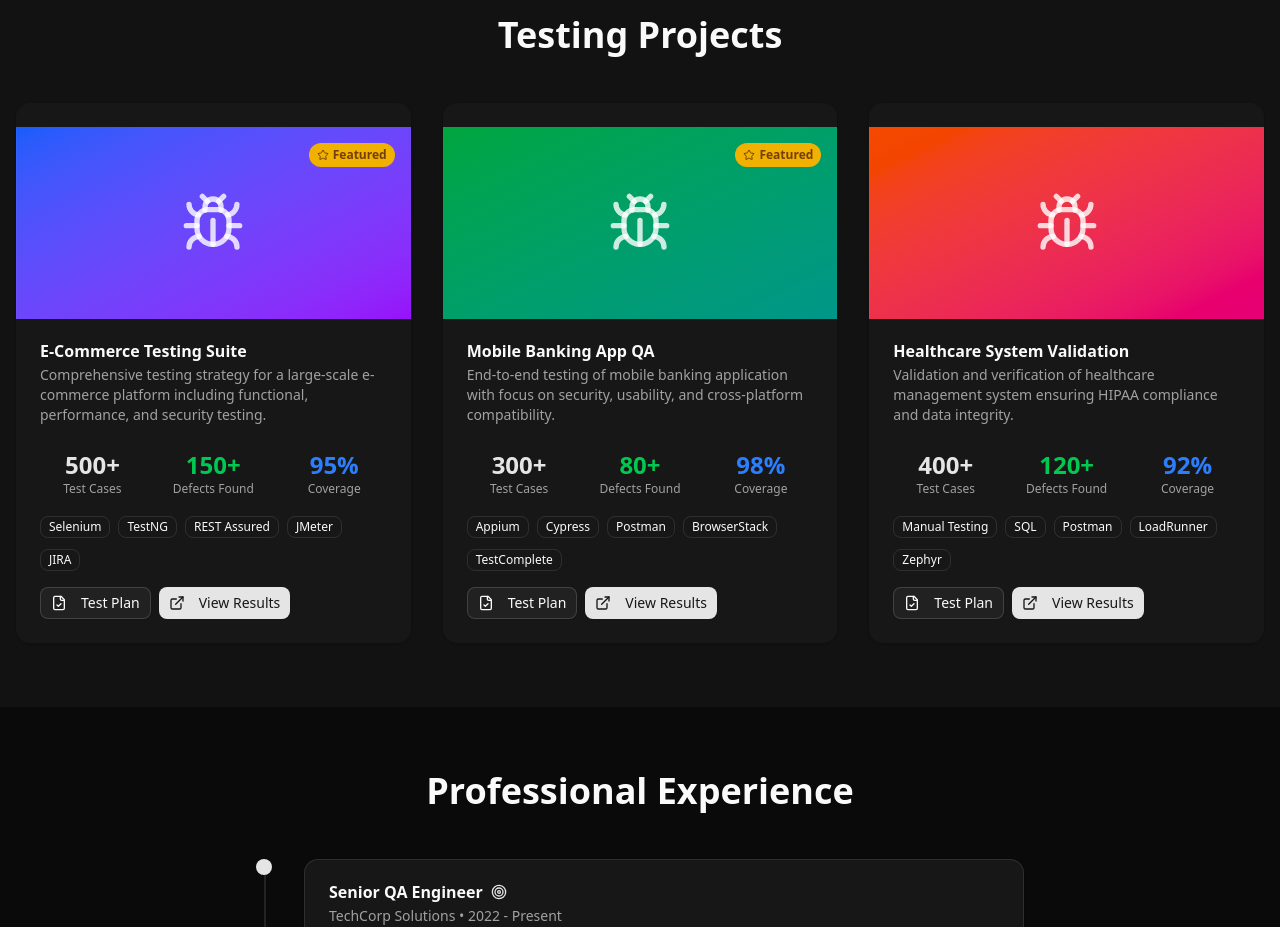
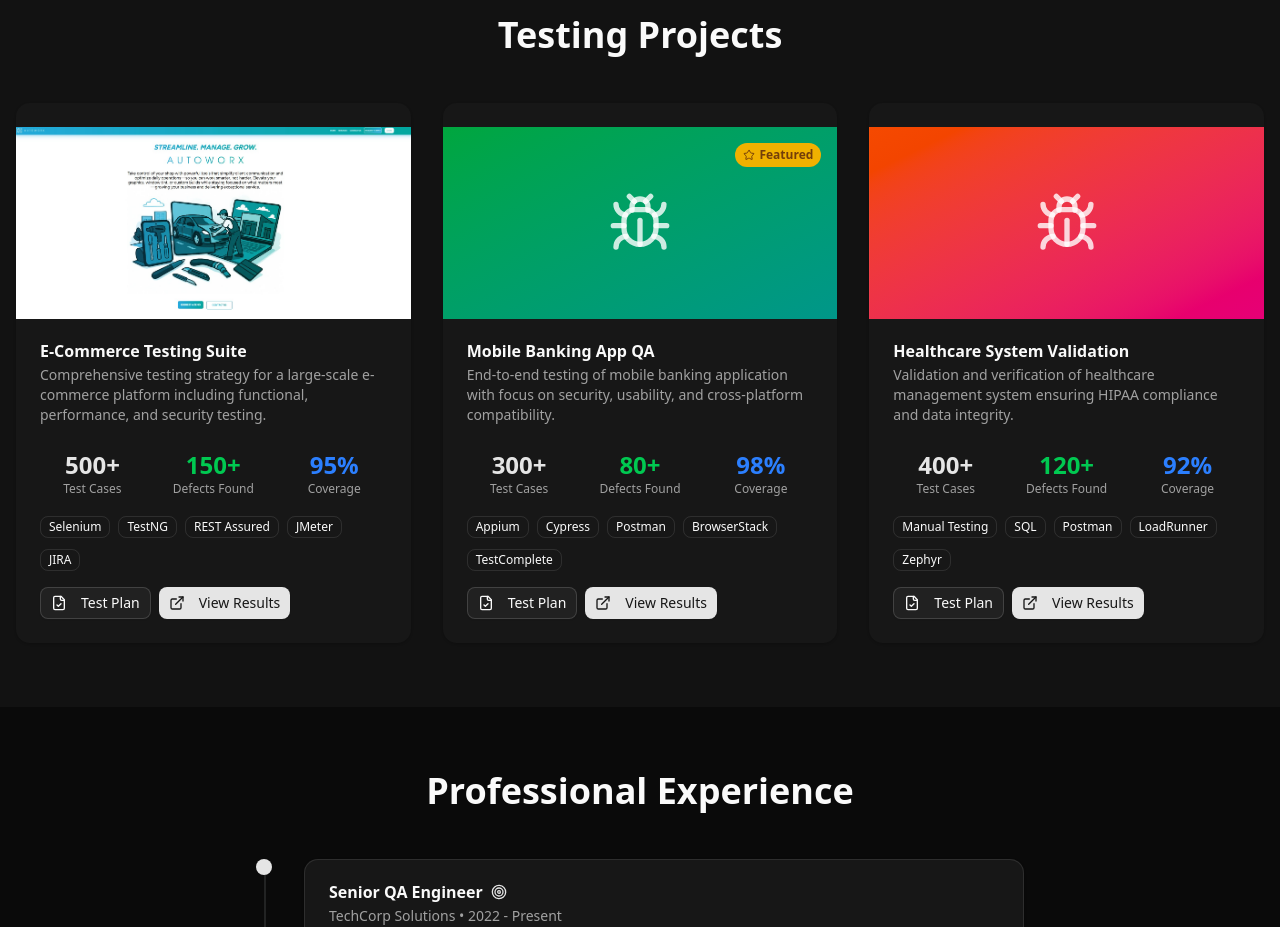
Before and after one commit to sakibkst/sakibeportfolio, a React (Vite) app: page / in a window 1280 px wide. Shown: the part 2720-3647 px from the top of the page. Built offline with nearby package versions, Linux system fonts and the light colour scheme.

Commit message:
Autoworx project added

```diff
--- a/src/App.jsx
+++ b/src/App.jsx
@@ -108,6 +108,9 @@ function App() {
     }
   ]
 
+
+  // Project Section
+
   const projects = [
     {
       title: 'E-Commerce Testing Suite',
@@ -117,8 +120,13 @@ function App() {
       defectsFound: '150+',
       coverage: '95%',
       gradient: 'from-blue-600 to-purple-600',
-      featured: true
+      featured: true,
+      img: '/AutoWorx.jpg',
+      testPlan: 'https://github.com/sakibkst/Performance_Testing_Using_Jmeter_Autoworx', // <-- Replace with your actual link
+      viewResult: 'https://github.com/sakibkst/Performance_Testing_Using_Jmeter_Autoworx', // <-- Replace with your actual link
     },
+
+
     {
       title: 'Mobile Banking App QA',
       description: 'End-to-end testing of mobile banking application with focus on security, usability, and cross-platform compatibility.',
@@ -540,12 +548,22 @@ function App() {
                         Featured
                       </motion.div>
                     )}
+                    {project.img ? (
+                      <motion.img
+                        src={project.img}
+                        alt={project.title}
+                        className="absolute inset-0 w-full h-full object-cover"
+                        whileHover={{ scale: 1.05, rotate: 2 }}
+                        transition={{ type: "spring", stiffness: 300 }}
+                      />
+                    ) : (
                       <motion.div
                         whileHover={{ scale: 1.1, rotate: 5 }}
                         transition={{ type: "spring", stiffness: 300 }}
                       >
                         <Bug className="h-16 w-16 text-white/80" />
                       </motion.div>
+                    )}
                     <motion.div
                       className="absolute inset-0 bg-white/10"
                       initial={{ x: "-100%" }}
@@ -588,16 +606,34 @@ function App() {
                     </div>
                     <div className="flex gap-2">
                       <motion.div whileHover={{ scale: 1.05 }} whileTap={{ scale: 0.95 }}>
+                        {project.testPlan ? (
+                          <a href={project.testPlan} target="_blank" rel="noopener noreferrer">
                             <Button variant="outline" size="sm" className="group">
                               <FileCheck className="mr-2 h-4 w-4 group-hover:rotate-12 transition-transform" />
                               Test Plan
                             </Button>
+                          </a>
+                        ) : (
+                          <Button variant="outline" size="sm" className="group">
+                            <FileCheck className="mr-2 h-4 w-4 group-hover:rotate-12 transition-transform" />
+                            Test Plan
+                          </Button>
+                        )}
                       </motion.div>
                       <motion.div whileHover={{ scale: 1.05 }} whileTap={{ scale: 0.95 }}>
+                        {project.viewResult ? (
+                          <a href={project.viewResult} target="_blank" rel="noopener noreferrer">
                             <Button size="sm" className="group">
                               <ExternalLink className="mr-2 h-4 w-4 group-hover:rotate-12 transition-transform" />
                               View Results
                             </Button>
+                          </a>
+                        ) : (
+                          <Button size="sm" className="group">
+                            <ExternalLink className="mr-2 h-4 w-4 group-hover:rotate-12 transition-transform" />
+                            View Results
+                          </Button>
+                        )}
                       </motion.div>
                     </div>
                   </CardContent>
```
Also changed, not shown: public/AutoWorx.jpg (added). Lines whose indentation alone changed are shown as unchanged.
